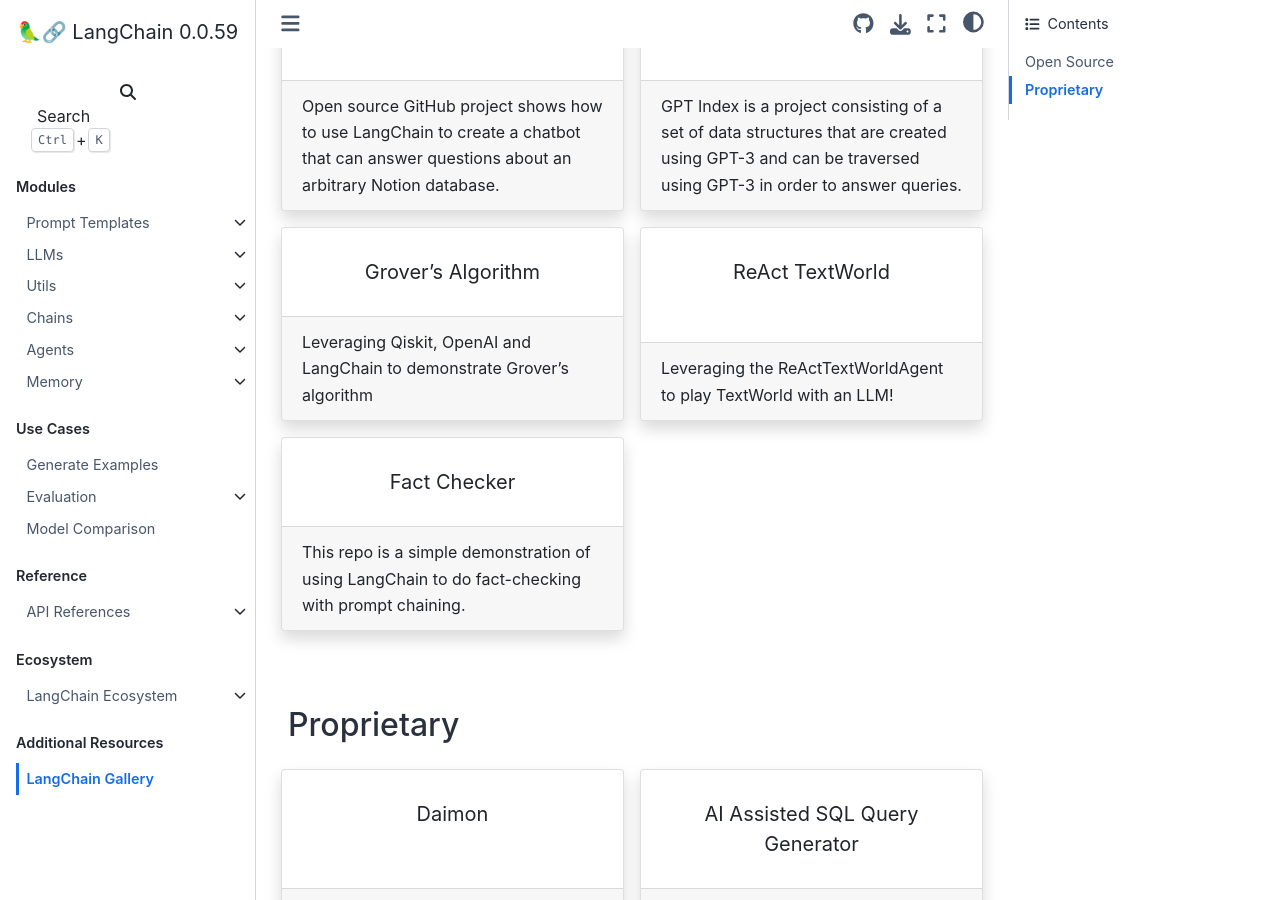
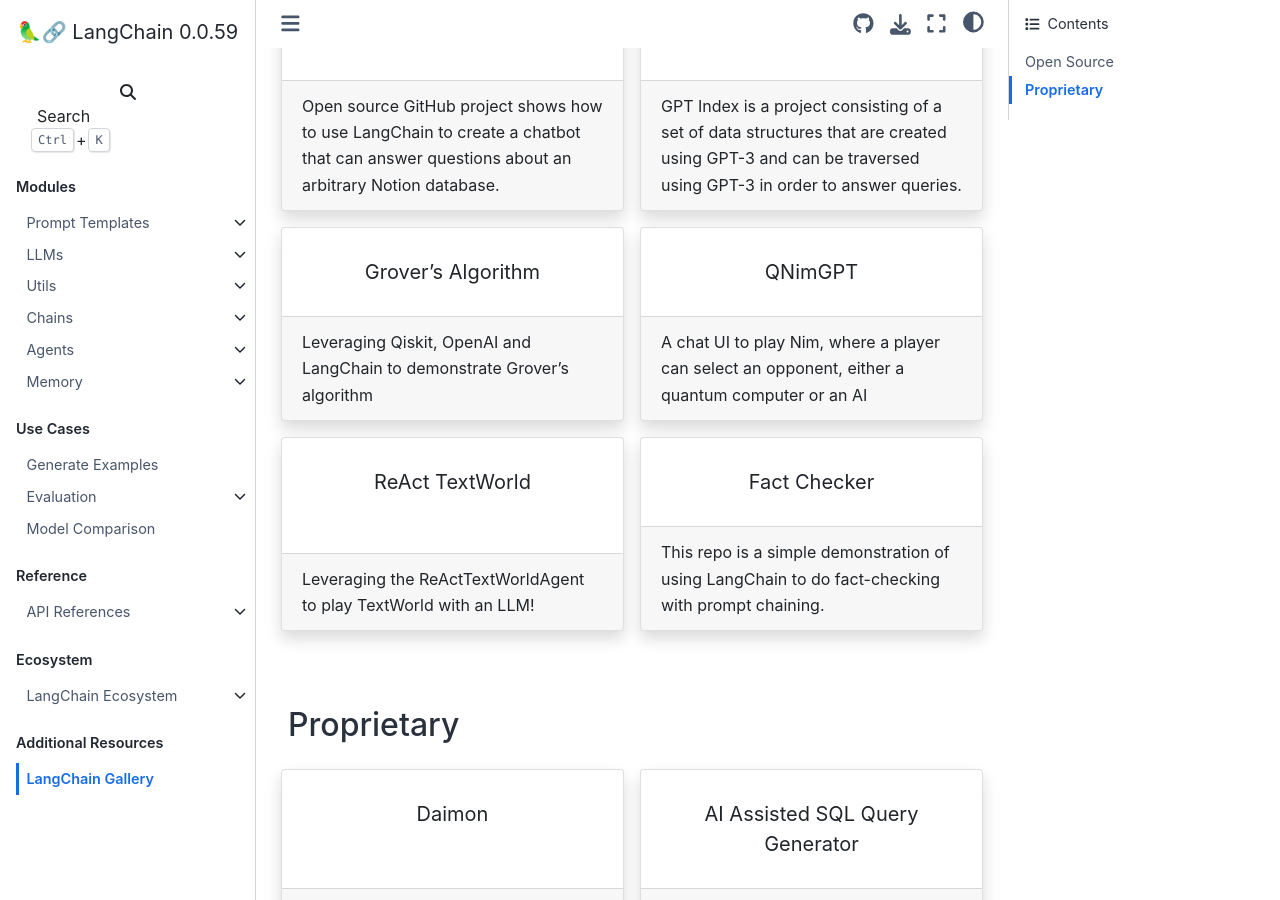
Before and after one commit to ZinedineDumas/React-Python, a Sphinx documentation site: the page built from docs/gallery.rst, in a window 1280 px wide and 900 px high, scrolled down 1783 px. Built offline with Sphinx 7.4.7 and the Sphinx Book theme 1.1.4, drawn with Linux system fonts in a browser that asks for light colours; pages that are not in the unit, such as notebooks, are missing from menus.

Commit message:
more gallery (#577)

```diff
--- a/docs/gallery.rst
+++ b/docs/gallery.rst
@@ -158,6 +158,17 @@ Open Source
 
     ---
 
+    .. link-button:: https://huggingface.co/spaces/rituthombre/QNim
+        :type: url
+        :text: QNimGPT
+        :classes: stretched-link btn-lg
+
+    +++
+
+    A chat UI to play Nim, where a player can select an opponent, either a quantum computer or an AI
+
+    ---
+
     .. link-button:: https://colab.research.google.com/drive/19WTIWC3prw5LDMHmRMvqNV2loD9FHls6?usp=sharing
         :type: url
         :text: ReAct TextWorld
```
